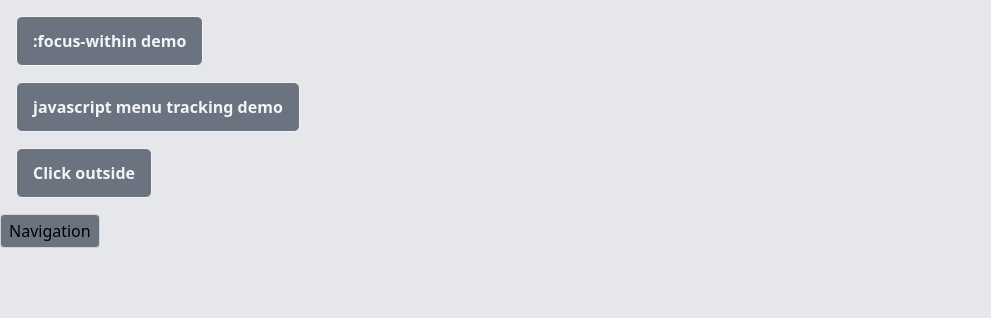
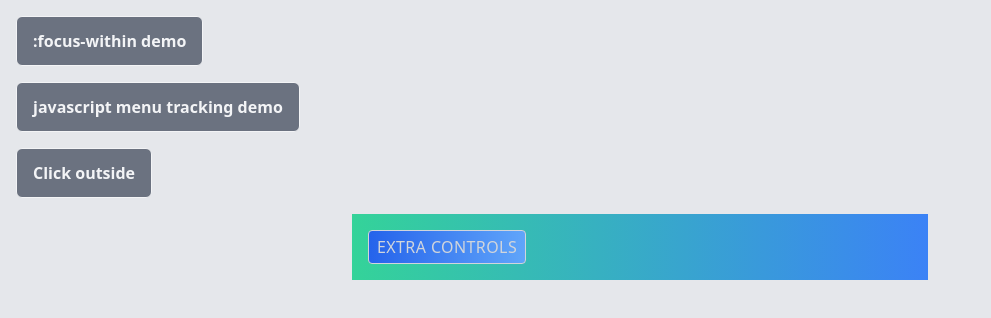
Before and after one commit to maxzz/react-focus-within-menus, a React (Vite) app: page / in a window 1280 px wide. Shown: the top 318 px of the page, without its empty margins (0-991 px from the left). Built offline with nearby package versions, Linux system fonts and the light colour scheme.

Commit message:
Fix: code clean up

```diff
--- a/src/components/ClickOutside.tsx
+++ b/src/components/ClickOutside.tsx
@@ -1,9 +1,7 @@
 import React from 'react';
 
-const useAutoClose = ({ setIsOpen, menu }: { setIsOpen: React.Dispatch<React.SetStateAction<boolean>>, menu: React.RefObject<Element> }) => {
+const useAutoClose = ({ setIsOpen, menu }: { setIsOpen: React.Dispatch<React.SetStateAction<boolean>>, menu: React.RefObject<Element>; }) => {
     const handleClosure = React.useCallback((event: MouseEvent | FocusEvent) => {
-        console.log('Contains', menu.current?.contains(event.target as Node));
-
         !menu.current?.contains(event.target as Node) && setIsOpen(false);
     }, [setIsOpen, menu]);
 
@@ -24,47 +22,44 @@ function ClickOutside() {
 
     useAutoClose({ setIsOpen, menu });
 
-    console.log('---------------', isOpen, Date.now());
-
     return (
-            <div className="c" ref={menu} >
+        <nav
+            ref={menu}
+            className="
+                my-4 mx-auto max-w-xl px-4
+                text-gray-300 flex items-center justify-between bg-gradient-to-r from-green-400 to-blue-500"
+            role='navigation'
+        >
             {/* nav-toggle */}
             <button
-                    className="my-4 px-2 py-1 border rounded border-gray-300 bg-gray-500"
+                className="my-4 px-2 py-1 border rounded border-gray-300 bg-gray-500 uppercase tracking-wide bg-gradient-to-r from-blue-600 to-blue-400"
                 type='button'
-                    aria-expanded={isOpen}
-                    aria-controls='nav-content'
                 onClick={event => {
                     event.stopPropagation();
                     console.log('Click', isOpen, Date.now());
 
                     setIsOpen(isOpen => !isOpen);
-                        // setIsOpen(!isOpen);
                 }}
+                aria-expanded={isOpen}
+                aria-controls='nav-content'
             >
-                    Navigation
+                Extra controls
             </button>
-                        <nav role='navigation'
-                className="
-                    my-4 mx-auto max-w-xl px-4 text-gray-300 flex items-center justify-between
-                    bg-gradient-to-r from-green-400 to-blue-500"
-                        >
             {/* nav-content */}
             <div className={`${!isOpen ? 'hidden' : ''}`} aria-hidden={!isOpen} aria-labelledby='nav-toggle'>
                 <ul className="flex space-x-4">
-                        <li className="px-4 py-2 text-gray-700 hover:bg-yellow-400">
+                    <li className="px-4 py-2 text-gray-700 hover:bg-yellow-300 uppercase">
                         <a href='#'>Link 1</a>
                     </li>
-                        <li className="px-4 py-2 text-gray-700 hover:bg-yellow-400">
+                    <li className="px-4 py-2 text-gray-700 hover:bg-yellow-400 uppercase">
                         <a href='#'>Link 2</a>
                     </li>
-                        <li className="px-4 py-2 text-gray-700 hover:bg-yellow-400">
+                    <li className="px-4 py-2 text-gray-700 hover:bg-yellow-400 uppercase">
                         <a href='#'>Link 3</a>
                     </li>
                 </ul>
             </div>
         </nav>
-            </div>
     );
 }
 
```
Lines whose indentation alone changed are shown as unchanged.
